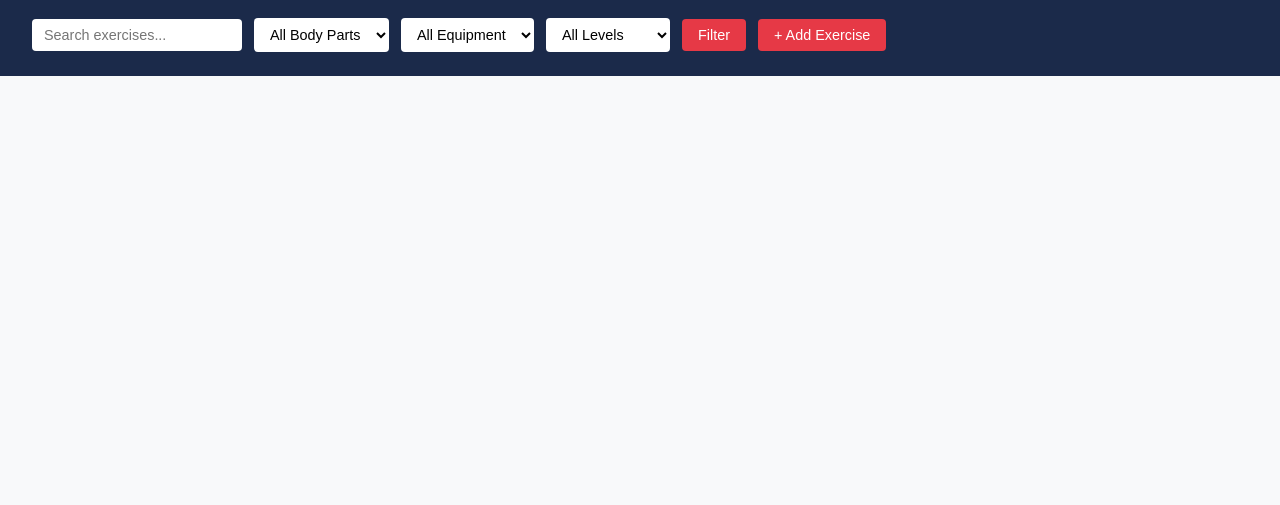
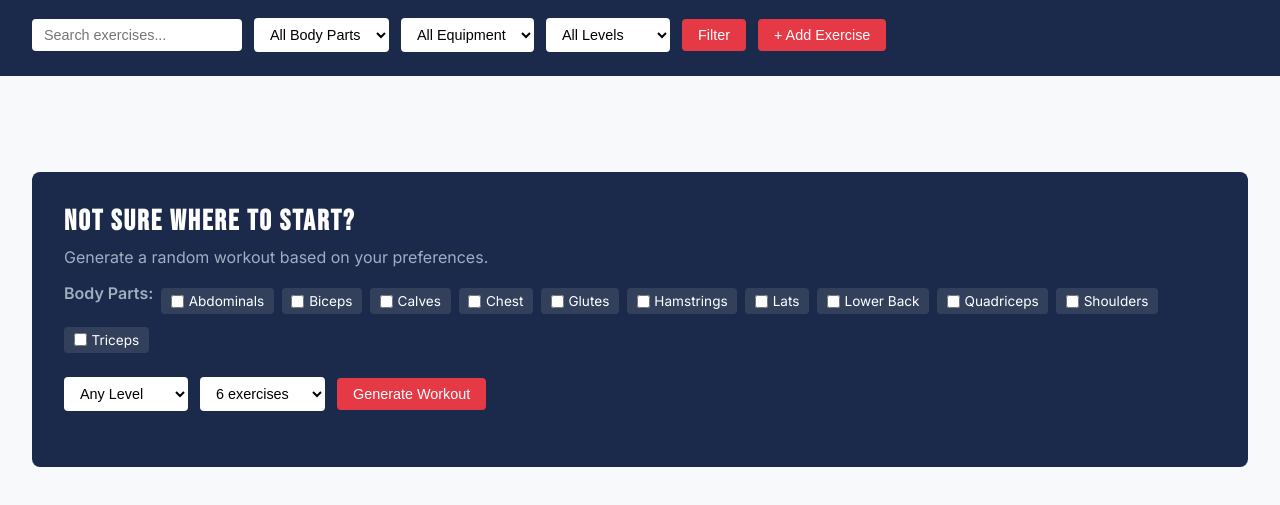
Before and after one commit to Fahertyk-NU/setbuilder, a website: page public/exercises.html in a window 1280 px wide. Shown: the part 77-582 px from the top of the page. Drawn offline with Linux system fonts and the light colour scheme; no server answers.

Commit message:
add random workout generator

```diff
--- a/public/css/exercises.css
+++ b/public/css/exercises.css
@@ -115,3 +115,88 @@
 #add-btn:hover {
   background-color: #c1121f;
 }
+
+#random-section {
+  background-color: #1b2a4a;
+  color: white;
+  padding: 2rem;
+  margin: 2rem;
+  border-radius: 8px;
+}
+
+#random-section h2 {
+  font-family: "Bebas Neue", sans-serif;
+  font-size: 1.8rem;
+  letter-spacing: 2px;
+  margin-bottom: 0.5rem;
+}
+
+#random-section p {
+  color: #a0aec0;
+  margin-bottom: 1rem;
+}
+
+#random-filters {
+  display: flex;
+  flex-wrap: wrap;
+  gap: 0.75rem;
+  align-items: center;
+  margin-bottom: 1.5rem;
+}
+
+#random-bodypart-options {
+  display: flex;
+  flex-wrap: wrap;
+  gap: 0.5rem;
+  align-items: center;
+  width: 100%;
+  margin-bottom: 0.75rem;
+}
+
+#random-bodypart-options label {
+  display: flex;
+  align-items: center;
+  gap: 0.3rem;
+  background-color: rgba(255, 255, 255, 0.1);
+  padding: 0.3rem 0.6rem;
+  border-radius: 4px;
+  cursor: pointer;
+  font-size: 0.85rem;
+}
+
+#random-bodypart-options label:hover {
+  background-color: rgba(255, 255, 255, 0.2);
+}
+
+#random-section select {
+  padding: 0.5rem 0.75rem;
+  border: none;
+  border-radius: 4px;
+  font-size: 0.9rem;
+  background-color: white;
+}
+
+#random-results {
+  margin-top: 1.5rem;
+}
+
+#random-results h3 {
+  font-family: "Bebas Neue", sans-serif;
+  font-size: 1.4rem;
+  letter-spacing: 1px;
+  margin-bottom: 1rem;
+  color: #e63946;
+}
+
+#random-results .exercise-card {
+  background-color: white;
+  color: #2d2d2d;
+}
+
+#random-btn {
+  background-color: #e63946;
+}
+
+#random-btn:hover {
+  background-color: #c1121f;
+}
--- a/public/exercises.html
+++ b/public/exercises.html
@@ -63,6 +63,53 @@
       </section>
       <!-- Exercise cards render here via JS -->
       <section id="exercise-list"></section>
+      <!-- Random workout generator -->
+      <section id="random-section">
+        <div id="random-controls">
+          <h2>Not sure where to start?</h2>
+          <p>Generate a random workout based on your preferences.</p>
+          <div id="random-filters">
+            <div id="random-bodypart-options">
+              <p><strong>Body Parts:</strong></p>
+              <label
+                ><input type="checkbox" value="Abdominals" /> Abdominals</label
+              >
+              <label><input type="checkbox" value="Biceps" /> Biceps</label>
+              <label><input type="checkbox" value="Calves" /> Calves</label>
+              <label><input type="checkbox" value="Chest" /> Chest</label>
+              <label><input type="checkbox" value="Glutes" /> Glutes</label>
+              <label
+                ><input type="checkbox" value="Hamstrings" /> Hamstrings</label
+              >
+              <label><input type="checkbox" value="Lats" /> Lats</label>
+              <label
+                ><input type="checkbox" value="Lower Back" /> Lower Back</label
+              >
+              <label
+                ><input type="checkbox" value="Quadriceps" /> Quadriceps</label
+              >
+              <label
+                ><input type="checkbox" value="Shoulders" /> Shoulders</label
+              >
+              <label><input type="checkbox" value="Triceps" /> Triceps</label>
+            </div>
+            <select id="random-level">
+              <option value="">Any Level</option>
+              <option value="Beginner">Beginner</option>
+              <option value="Intermediate">Intermediate</option>
+              <option value="Expert">Expert</option>
+            </select>
+            <select id="random-count">
+              <option value="4">4 exercises</option>
+              <option value="6" selected>6 exercises</option>
+              <option value="8">8 exercises</option>
+              <option value="10">10 exercises</option>
+            </select>
+            <button id="random-btn">Generate Workout</button>
+          </div>
+        </div>
+        <div id="random-results"></div>
+      </section>
       <!-- Add exercise form, hidden by default -->
       <section id="exercise-form" style="display: none">
         <h2>Add New Exercise</h2>
--- a/public/js/exercises.js
+++ b/public/js/exercises.js
@@ -152,5 +152,36 @@ function handleEdit(e) {
   });
 }
 
+// Random workout generator
+document.getElementById("random-btn").addEventListener("click", async () => {
+  const checked = [
+    ...document.querySelectorAll("#random-bodypart-options input:checked"),
+  ].map((cb) => cb.value);
+  const level = document.getElementById("random-level").value;
+  const count = document.getElementById("random-count").value;
+
+  const params = new URLSearchParams({ level, count });
+  checked.forEach((bp) => params.append("bodyPart", bp));
+
+  const res = await fetch(`/api/exercises/random?${params}`);
+  const exercises = await res.json();
+
+  const results = document.getElementById("random-results");
+  results.innerHTML = `<h3>Your Random Workout</h3>`;
+
+  exercises.forEach((ex) => {
+    const card = document.createElement("div");
+    card.classList.add("exercise-card");
+    card.innerHTML = `
+      <h2>${ex.Title}</h2>
+      <p><strong>Body Part:</strong> ${ex.BodyPart}</p>
+      <p><strong>Equipment:</strong> ${ex.Equipment}</p>
+      <p><strong>Level:</strong> ${ex.Level}</p>
+      <p>${ex.Desc || ""}</p>
+    `;
+    results.appendChild(card);
+  });
+});
+
 // Load on start
 fetchExercises();
```
Also changed, not shown: eslint.config.js (+12 -0 lines), server/routes/exercises.js (+30 -0 lines).
